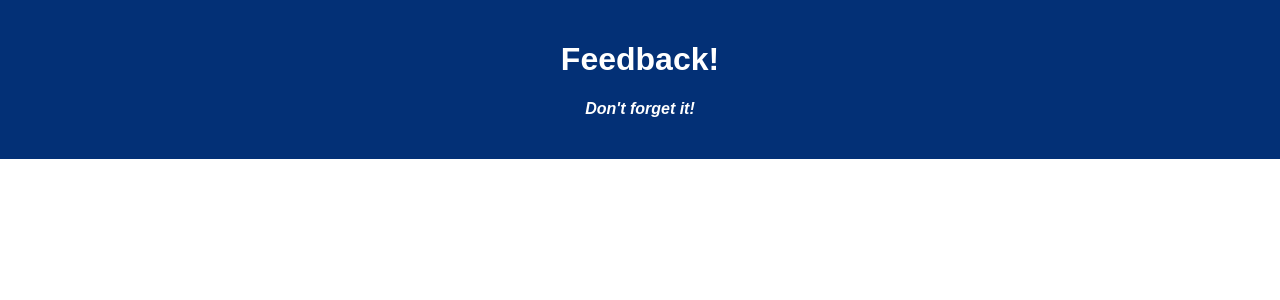
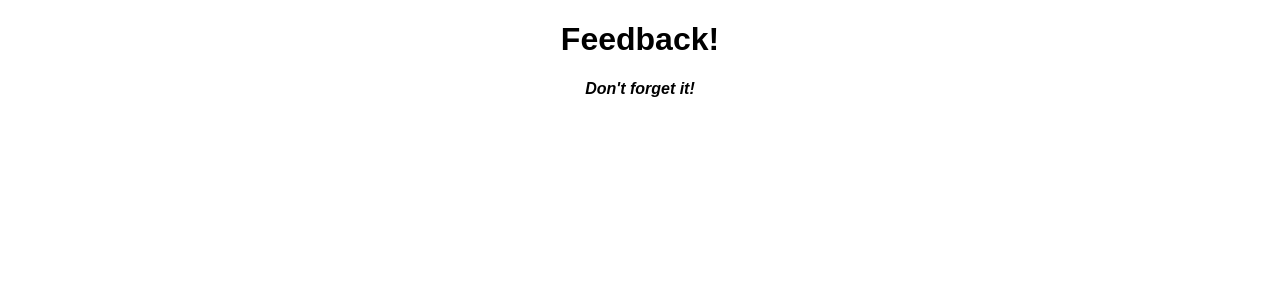
Before and after one commit to TuckerLandis/weekend-redux-feedback-loop, a React (Create React App) app: page /review in a window 1280 px wide. Shown: the top 300 px of the page. Built offline with nearby package versions, Linux system fonts and the light colour scheme.

Commit message:
router-up

```diff
--- a/src/components/App/App.css
+++ b/src/components/App/App.css
@@ -1,23 +1,3 @@
 .App {
   text-align: center;
 }
-
-.App-header {
-  background-color: #033076;
-  min-height: 70px;
-  padding: 20px;
-  color: white;
-  margin-bottom: 20px;
-}
-
-.App-title {
-  font-size: 2em;
-}
-
-.App-intro {
-  font-size: large;
-}
-
-h4 {
-  font-style: italic;
-}
--- a/src/components/App/App.jsx
+++ b/src/components/App/App.jsx
@@ -2,6 +2,10 @@ import React from "react";
 import axios from "axios";
 
 import { Route, HashRouter as Router } from "react-router-dom";
+
+
+//local import
+import Header from '../Header/Header'
 
 import "./App.css";
 
@@ -10,10 +14,7 @@ function App() {
     <Router>
 
       <div className="App">
-        <header className="App-header">
-          <h1 className="App-title">Feedback!</h1>
-          <h4>Don't forget it!</h4>
-        </header>
+     <Header />
       </div>
 
     </Router>
--- /dev/null
+++ b/src/components/Header/Header.css
@@ -0,0 +1,18 @@
+/* .App-header {
+  background-color: #033076;
+  min-height: 70px;
+  padding: 20px;
+  color: white;
+  margin-bottom: 20px;
+} */
+
+.App-title {
+    font-size: 2em;
+  }
+.App-intro {
+    font-size: large;
+  }
+
+h4 {
+    font-style: italic;
+  }
--- /dev/null
+++ b/src/components/Header/Header.jsx
@@ -0,0 +1,10 @@
+import './Header.css'
+
+function Header () {
+return(<header className="App-header">
+<h1 className="App-title">Feedback!</h1>
+<h4>Don't forget it!</h4>
+</header>)
+}
+
+export default Header
```
Also changed, not shown: 2 other files (tests, documents, lock files or other folders).
